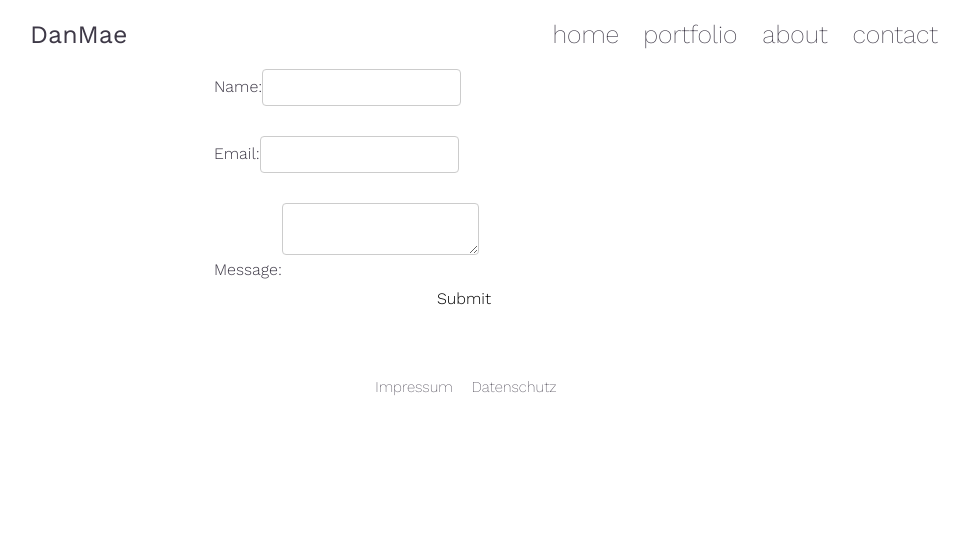
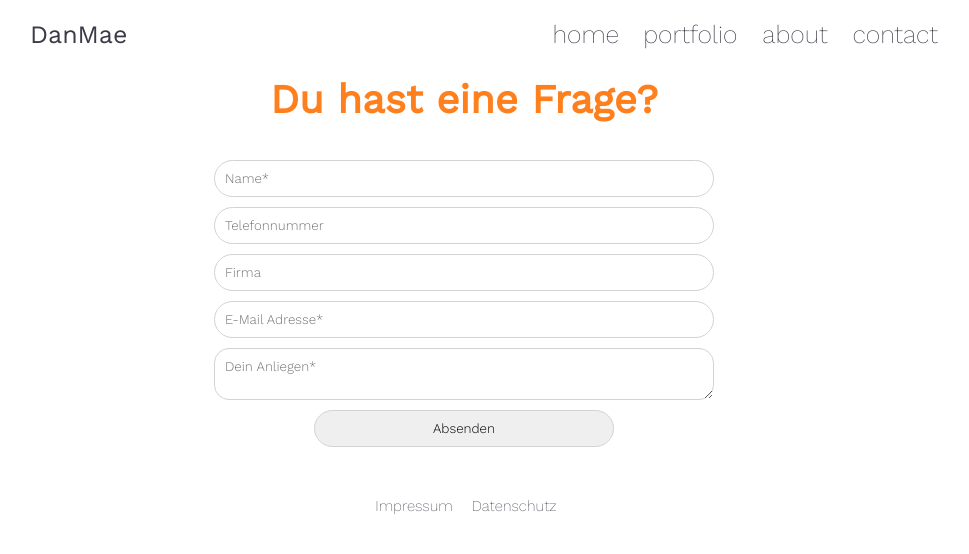
Before and after one commit to danmae/danmae, a React (Create React App) app: page /contact in a window 1280 px wide. Shown: the top 554 px of the page, without its empty margins (176-1145 px from the left). Built offline with nearby package versions, Linux system fonts and the light colour scheme.

Commit message:
easy simple contact content and basic styling

```diff
--- a/src/components/contact.tsx
+++ b/src/components/contact.tsx
@@ -3,12 +3,14 @@ import "../css/contact.css";
 
 const Contact = () => {
   const [name, setName] = useState('');
-  const [email, setEmail] = useState('');
-  const [message, setMessage] = useState('');
+  const [phone, setPhone] = useState('');
+  const [mail, setMail] = useState('');
+  const [firma, setFirma] = useState('');
+  const [anfrage, setAnfrage] = useState('');
 
   const handleSubmit = (event: React.FormEvent<HTMLFormElement>) => {
     event.preventDefault();
-    console.log(`Name: ${name}, Email: ${email}, Message: ${message}`);
+    console.log(`Name: ${name}, Phone: ${phone}, Mail: ${mail}, Firma: ${firma}, Problem: ${anfrage}`);
   };
 
   return (
@@ -17,22 +19,19 @@ const Contact = () => {
         <a className="mobiletext" href="/">zurück</a>
         <a className="mobiletext" href="/about">about</a>
       </nav>
+      <h1 className='contact-heading'>Du hast eine Frage?</h1>
       <form onSubmit={handleSubmit}>
-        <label>
-          Name:
-          <input type="text" value={name} onChange={e => setName(e.target.value)} required />
-        </label>
-        <label>
-          Email:
-          <input type="email" value={email} onChange={e => setEmail(e.target.value)} required />
-        </label>
-        <label>
-          Message:
-          <textarea value={message} onChange={e => setMessage(e.target.value)} required />
-        </label>
-        <button type="submit">Submit</button>
+        <div className='contact'>
+          <input className='' type="text" id="name" name="name" value={name} onChange={e => setName(e.target.value)} placeholder='Name*' required/>
+          <input className='' type="text" id="phone" name="phone" value={phone} onChange={e => setPhone(e.target.value)} placeholder='Telefonnummer'/>
+          <input className='' type="text" id="firma" name="firma" value={firma} onChange={e => setFirma(e.target.value)} placeholder='Firma'/>
+          <input className='' type="text" id="mail" name="mail" value={mail} onChange={e => setMail(e.target.value)} placeholder='E-Mail Adresse*' required/>
+          <textarea className='' id="anfrage" name="anfrage" value={anfrage} onChange={e => setAnfrage(e.target.value)} placeholder='Dein Anliegen*' required/>
+          <input className='' type="submit" value="Absenden"/>
+        </div>
       </form>
     </div>
+
   );
 };
 
--- a/src/css/contact.css
+++ b/src/css/contact.css
@@ -1,17 +1,47 @@
 @import-normalize;
-form {
-  display: flex;
-  flex-direction: column;
+.contact{
+  display:grid;
+  grid-template-columns: 1fr;
+  width: 80%;
+  max-width:500px;
+  margin:0 auto;
+}
+.contact-heading{
+  text-align: center;
+  font-size: 40px;
+  font-family: "Work Sans Regular";
+  color: rgb(255, 127, 29);
+}
+input, textarea{
+  margin-top: 10px;
+  font-family: "Work Sans Light";
+  border: 1px solid lightgray;
+  border-radius: 32px;
+  padding: 10px 10px 10px 10px;
+}
+textarea{
+  border-radius:15px;
+}
+input[type=submit]{
+  width:100%;
+  max-width: 300px;
   margin: 0 auto;
-  max-width: 500px;
-  padding: 20px;
+  margin-top:10px;
 }
-label {
-  margin-bottom: 10px;
+.mobileNav{
+  width:100%;
+  margin:20px auto;
+  text-align:center;
+  margin-bottom:0px;
+  transition-duration: 0.4s;
 }
-input, textarea {
-  padding: 10px;
-  margin-bottom: 20px;
-  border: 1px solid #ccc;
-  border-radius: 4px;
+.mobiletext{
+  padding-left:20px;
+  padding-right:20px;
+  font-size:25;
+  transition-duration: 0.4s;
+  width:30%;
 }
+.mobiletext:hover {
+  transform: scale(1.5);
+}
```
